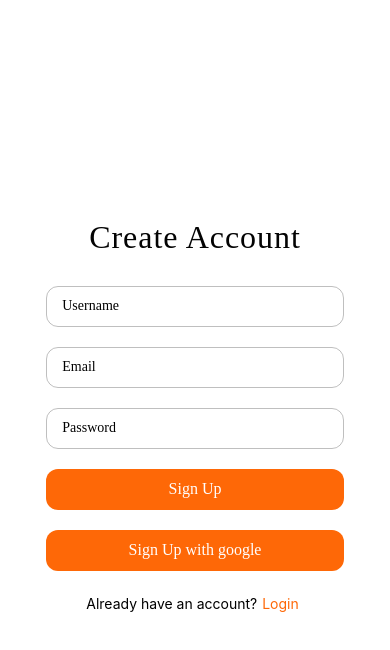
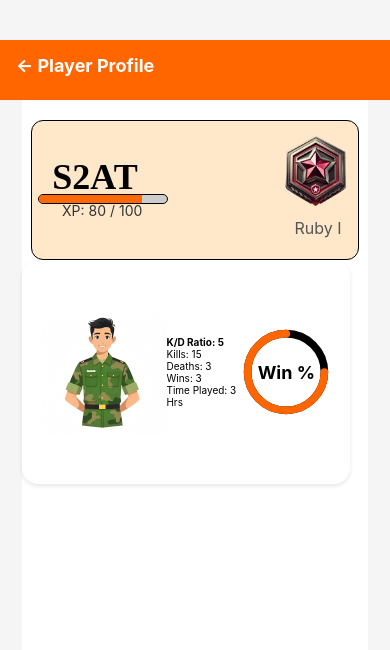
Before and after one commit to Frontline-Fury/frontline-fury-app, a React Native app: screen /PlayerProfile in a window 390 px wide. Shown: the top 650 px of the page. Built offline with nearby package versions, Linux system fonts and the light colour scheme.

Commit message:
PlayerProfile

```diff
--- a/App.tsx
+++ b/App.tsx
@@ -5,12 +5,9 @@ import { createStackNavigator } from "@react-navigation/stack";
 import SignUpScreen from "./src/screens/signUpScreen";
 import LoginScreen from "./src/screens/LoginScreen";
 import MainNavigator from "./src/navigaitonBar/BottomTabNavigation";
-
-export type RootStackParamList = {
-  SignUp: undefined;
-  Login: undefined;
-  MainApp: undefined; // This will hold the Bottom Tab Navigator
-};
+import { RootStackParamList } from "../frontline-fury-app/src/main/types";
+import ProfileScreen from "./src/screens/Profile";
+import PlayerProfile from "./src/screens/PlayerProfile";
 
 const Stack = createStackNavigator<RootStackParamList>();
 
@@ -24,6 +21,8 @@ export default function App() {
         <Stack.Screen name="SignUp" component={SignUpScreen} options={{gestureEnabled: false}} />
         <Stack.Screen name="Login" component={LoginScreen} options={{gestureEnabled: false}}/>
         <Stack.Screen name="MainApp" component={MainNavigator} options={{ gestureEnabled: false }} />
+        <Stack.Screen name="Profile" component={ProfileScreen} />
+        <Stack.Screen name="PlayerProfile" component={PlayerProfile} />
       </Stack.Navigator>
     </NavigationContainer>
   );
--- /dev/null
+++ b/src/main/types.tsx
@@ -0,0 +1,14 @@
+// It is used to define the type of the navigation routes in the app
+export type RootStackParamList = {
+  Tabs: undefined;
+  QRScannerScreen: undefined;
+  Home: undefined;
+  Details: { itemId: number };
+  QRScanner: undefined;
+  SignUp: undefined;
+  Login: undefined;
+  MainApp: undefined;
+  Profile: undefined;
+  PlayerProfile: undefined;
+
+};
--- a/src/screens/HomeScreen.tsx
+++ b/src/screens/HomeScreen.tsx
@@ -1,95 +1,11 @@
-import React, { useState, useEffect } from "react";
-import { View, Text, Image, Animated } from "react-native";
-import PlayerStats from "../components/Player_Stats";
+import React from 'react';
+import { View, Text } from 'react-native';
 
 const HomeScreen: React.FC = () => {
-  const [xp, setXp] = useState(80  );
-  const [maxXp, setMaxXp] = useState(100);
-
-  const progress = new Animated.Value((xp / maxXp) * 100);
-
-  useEffect(() => {
-    Animated.timing(progress, {
-      toValue: (xp / maxXp) * 100,
-      duration: 500,
-      useNativeDriver: false,
-    }).start();
-  }, [xp]);
-
   return (
-    <View style={{ flex: 1, alignItems: "center", backgroundColor: "#fff" }}>
-
-      <View
-        style={{
-          width: "95%",
-          height: 140,
-          backgroundColor: "#FF900036",
-          borderRadius: 12,
-          padding:10,
-          alignItems: "center",
-          marginTop: 20,
-          borderColor:'#000',
-          borderWidth: 1
-        }}
-      >
-        <Image
-          source={require("../../assets/Ruby_converted-removebg-preview.png")}
-          style={{ width: 80, height: 80, resizeMode: "contain", position: "relative", bottom: 0, left: 120 }}
-        />
-        <Text
-           style={{
-            fontFamily:'poppins',
-            fontSize: 36,
-            fontWeight: "bold",
-            marginTop: 5,
-            position: "relative",
-            bottom: 60,
-            right: 100
-            }}>
-          S2AT
-        </Text>
-        <Text style={{ fontSize: 16, color: "#555", position: "relative", bottom: 40, left: 123 }}>Ruby I</Text>
-        <View
-          style={{
-            position: "absolute",
-            bottom: 55,
-            left: 6,
-            width: "40%",
-            height: 10,
-            backgroundColor: "#ccc",
-            borderRadius: 5,
-            overflow: "hidden",
-            borderColor:'#000',
-            borderWidth: 1
-          }}
-        >
-          <Animated.View
-            style={{
-              width: progress.interpolate({
-                inputRange: [0, 100],
-                outputRange: ["0%", "100%"],
-              }),
-              height: "100%",
-              backgroundColor: "#fe6807",
-            }}
-          />
-        </View>
-
-        <Text
-        style={{ position: "absolute",
-            bottom: 40,
-            left: 30,
-            fontSize: 14,
-            color: "#333",
-            marginTop: 3 }}>
-          XP: {xp} / {maxXp}
-        </Text>
-      </View>
-      <View>
-        <PlayerStats />
-      </View>
+    <View style={{ flex: 1, justifyContent: 'center', alignItems: 'center' }}>
+      <Text>Home Screen</Text>
     </View>
-
   );
 };
 
--- a/src/screens/PlayerProfile.tsx
+++ b/src/screens/PlayerProfile.tsx
@@ -1,46 +1,145 @@
-import React from "react";
-import { View, Text, FlatList, Image, TouchableOpacity } from "react-native";
-import { MaterialIcons } from "@expo/vector-icons";
+import React, { useState, useEffect } from "react";
+import { View, Text, TouchableOpacity, StyleSheet, Animated, Image } from 'react-native';
+import { StackNavigationProp } from '@react-navigation/stack';
+import { RootStackParamList } from '../main/types';
+import PlayerStats from "../components/Player_Stats";
 
-const menuItems = [
-  { title: "Game Stats", icon: "history" },
-  { title: "Matches", icon: "sports-handball" },
-  { title: "Achievements", icon: "emoji-events" },
-  { title: "Connection", icon: "people" },
-  { title: "Market", icon: "shopping-bag" },
-  { title: "Clans", icon: "military-tech" },
-  { title: "Share App", icon: "share" },
-  { title: "Rate us", icon: "star" },
-  { title: "Support", icon: "support-agent" },
-  { title: "Change Language", icon: "translate" },
-  { title: "Other/Help", icon: "help-outline" }
-];
 
-const ProfileScreen = () => {
+type PlayerProfileScreenProps = {
+  navigation: StackNavigationProp<RootStackParamList, 'PlayerProfile'>;
+};
+
+
+  const PlayerProfileScreen: React.FC<PlayerProfileScreenProps> = ({ navigation }) => {
+    const [xp, setXp] = useState(80);
+  const [maxXp, setMaxXp] = useState(100);
+
+  const progress = new Animated.Value((xp / maxXp) * 100);
+
+  useEffect(() => {
+    Animated.timing(progress, {
+      toValue: (xp / maxXp) * 100,
+      duration: 500,
+      useNativeDriver: false,
+    }).start();
+  }, [xp]);
+
     return (
-    <View style={{ flex: 1, backgroundColor: "#fff" }}>
-      <View style={{ flexDirection: "row", alignItems: "center", padding: 20, backgroundColor: "#fde7dc" }}>
+      <View style={styles.container}>
+        {/* Custom Header */}
+        <View style={styles.header}>
+          <TouchableOpacity onPress={() => navigation.goBack()}>
+            <Text style={styles.backText}>← Player Profile</Text>
+          </TouchableOpacity>
+        </View>
+
+        {/* Screen Content */}
+        <View style={styles.content}>
+          <View style={{ flex: 1, alignItems: "center", backgroundColor: "#fff" }}>
+            <View
+              style={{
+                width: "95%",
+                height: 140,
+                backgroundColor: "#FF900036",
+                borderRadius: 12,
+                padding: 10,
+                alignItems: "center",
+                marginTop: 20,
+                borderColor: '#000',
+                borderWidth: 1
+              }}
+            >
               <Image
-          source={require("../../assets/ff.png" )}
-          style={{ width: 50, height: 50, borderRadius: 25 }}
+                source={require("../../assets/Ruby_converted-removebg-preview.png")}
+                style={{ width: 80, height: 80, resizeMode: "contain", position: "relative", bottom: 0, left: 120 }}
               />
-        <View style={{ marginLeft: 10 }}>
-          <Text style={{ fontSize: 18, fontWeight: "bold" }}>S2AT</Text>
-          <Text style={{ color: "gray" }}>view profile</Text>
+              <Text
+                style={{
+                  fontFamily: 'poppins',
+                  fontSize: 36,
+                  fontWeight: "bold",
+                  marginTop: 5,
+                  position: "relative",
+                  bottom: 60,
+                  right: 100
+                }}>
+                S2AT
+              </Text>
+              <Text style={{ fontSize: 16, color: "#555", position: "relative", bottom: 40, left: 123 }}>Ruby I</Text>
+              <View
+                style={{
+                  position: "absolute",
+                  bottom: 55,
+                  left: 6,
+                  width: "40%",
+                  height: 10,
+                  backgroundColor: "#ccc",
+                  borderRadius: 5,
+                  overflow: "hidden",
+                  borderColor: '#000',
+                  borderWidth: 1
+                }}
+              >
+                <Animated.View
+                  style={{
+                    width: progress.interpolate({
+                      inputRange: [0, 100],
+                      outputRange: ["0%", "100%"],
+                    }),
+                    height: "100%",
+                    backgroundColor: "#fe6807",
+                  }}
+                />
+              </View>
+
+              <Text
+                style={{
+                  position: "absolute",
+                  bottom: 40,
+                  left: 30,
+                  fontSize: 14,
+                  color: "#333",
+                  marginTop: 3
+                }}>
+                XP: {xp} / {maxXp}
+              </Text>
+            </View>
+            <View>
+              <PlayerStats />
             </View>
           </View>
-      <FlatList
-        data={menuItems}
-        keyExtractor={(item) => item.title}
-        renderItem={({ item }) => (
-          <TouchableOpacity style={{ flexDirection: "row", alignItems: "center", padding: 15, borderBottomWidth: 1, borderColor: "#ddd" }}>
-            <MaterialIcons name={item.icon as keyof typeof MaterialIcons.glyphMap} size={24} color="black" style={{ marginRight: 15 }} />
-            <Text style={{ fontSize: 16 }}>{item.title}</Text>
-          </TouchableOpacity>
-        )}
-      />
+        </View>
       </View>
     );
   };
 
-export default ProfileScreen;
+  const styles = StyleSheet.create({
+    container: {
+      flex: 1,
+      backgroundColor: '#f5f5f5',
+    },
+    header: {
+      marginTop: 40,
+      height: 60,
+      backgroundColor: '#FF6600',
+      justifyContent: 'center',
+      paddingHorizontal: 16,
+      paddingTop: 10,
+    },
+    backText: {
+      height: 40,
+      color: 'white',
+      fontSize: 18,
+      fontWeight: 'bold',
+    },
+    content: {
+      flex: 1,
+      justifyContent: 'center',
+      alignItems: 'center',
+    },
+    text: {
+      fontSize: 20,
+    },
+  });
+
+export default PlayerProfileScreen;
--- /dev/null
+++ b/src/screens/Profile.tsx
@@ -0,0 +1,53 @@
+import React from "react";
+import { View, Text, FlatList, Image, TouchableOpacity, Button } from "react-native";
+import { MaterialIcons } from "@expo/vector-icons";
+import { StackNavigationProp } from "@react-navigation/stack";
+import { RootStackParamList } from "../main/types";
+const menuItems = [
+  { title: "Game Stats", icon: "history" },
+  { title: "Matches", icon: "sports-handball" },
+  { title: "Achievements", icon: "emoji-events" },
+  { title: "Connection", icon: "people" },
+  { title: "Market", icon: "shopping-bag" },
+  { title: "Clans", icon: "military-tech" },
+  { title: "Share App", icon: "share" },
+  { title: "Rate us", icon: "star" },
+  { title: "Support", icon: "support-agent" },
+  { title: "Change Language", icon: "translate" },
+  { title: "Other/Help", icon: "help-outline" }
+];
+
+type ProfileScreenProp = {
+  navigation:StackNavigationProp<RootStackParamList, 'Profile'>;
+};
+
+const ProfileScreen: React.FC<ProfileScreenProp> = ({ navigation}) => {
+  return (
+    <View style={{ flex: 1, backgroundColor: "#fff" }}>
+      <View style={{ flexDirection: "row", alignItems: "center", padding: 20, backgroundColor: "#fde7dc" }}>
+        <Image
+          source={require("../../assets/ff.png" )}
+          style={{ width: 50, height: 50, borderRadius: 25 }}
+        />
+        <View style={{ marginLeft: 10 }}>
+          <Text style={{ fontSize: 18, fontWeight: "bold" }}>S2AT</Text>
+          <Button
+          title="View profile"
+          onPress={() => navigation.navigate('PlayerProfile')} />
+        </View>
+      </View>
+      <FlatList
+        data={menuItems}
+        keyExtractor={(item) => item.title}
+        renderItem={({ item }) => (
+          <TouchableOpacity style={{ flexDirection: "row", alignItems: "center", padding: 15, borderBottomWidth: 1, borderColor: "#ddd" }}>
+            <MaterialIcons name={item.icon as keyof typeof MaterialIcons.glyphMap} size={24} color="black" style={{ marginRight: 15 }} />
+            <Text style={{ fontSize: 16 }}>{item.title}</Text>
+          </TouchableOpacity>
+        )}
+      />
+    </View>
+  );
+};
+
+export default ProfileScreen;
```
Also changed, not shown: src/navigaitonBar/BottomTabNavigation.tsx (+4 -4 lines), src/screens/Booking_Screen.tsx (renamed from src/screens/Booking.tsx), src/screens/Community_Screen.tsx (renamed from src/screens/Community.tsx), src/screens/LeaderBoard_Screen.tsx (renamed from src/screens/LeaderBoard.tsx). Lines whose indentation alone changed are shown as unchanged.
